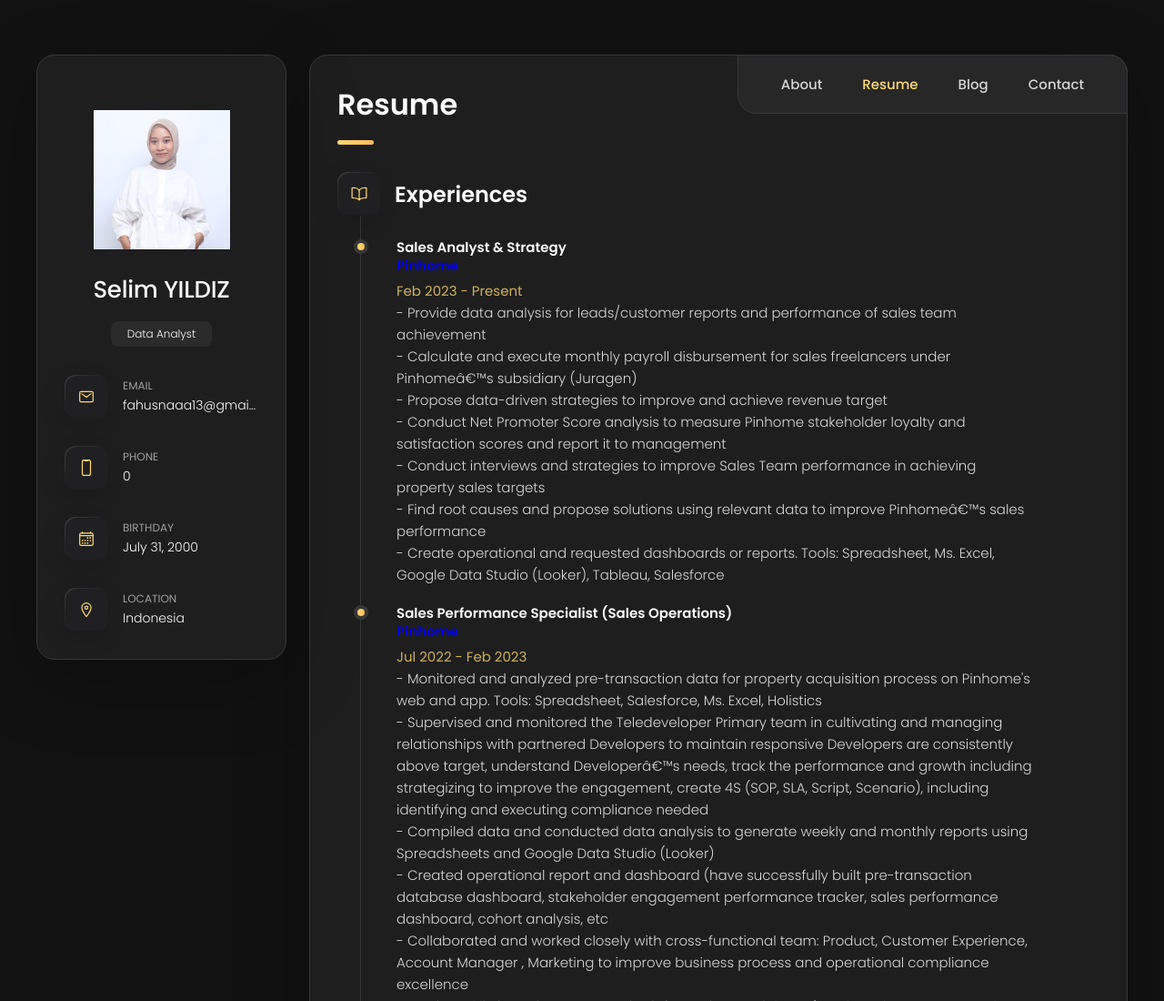
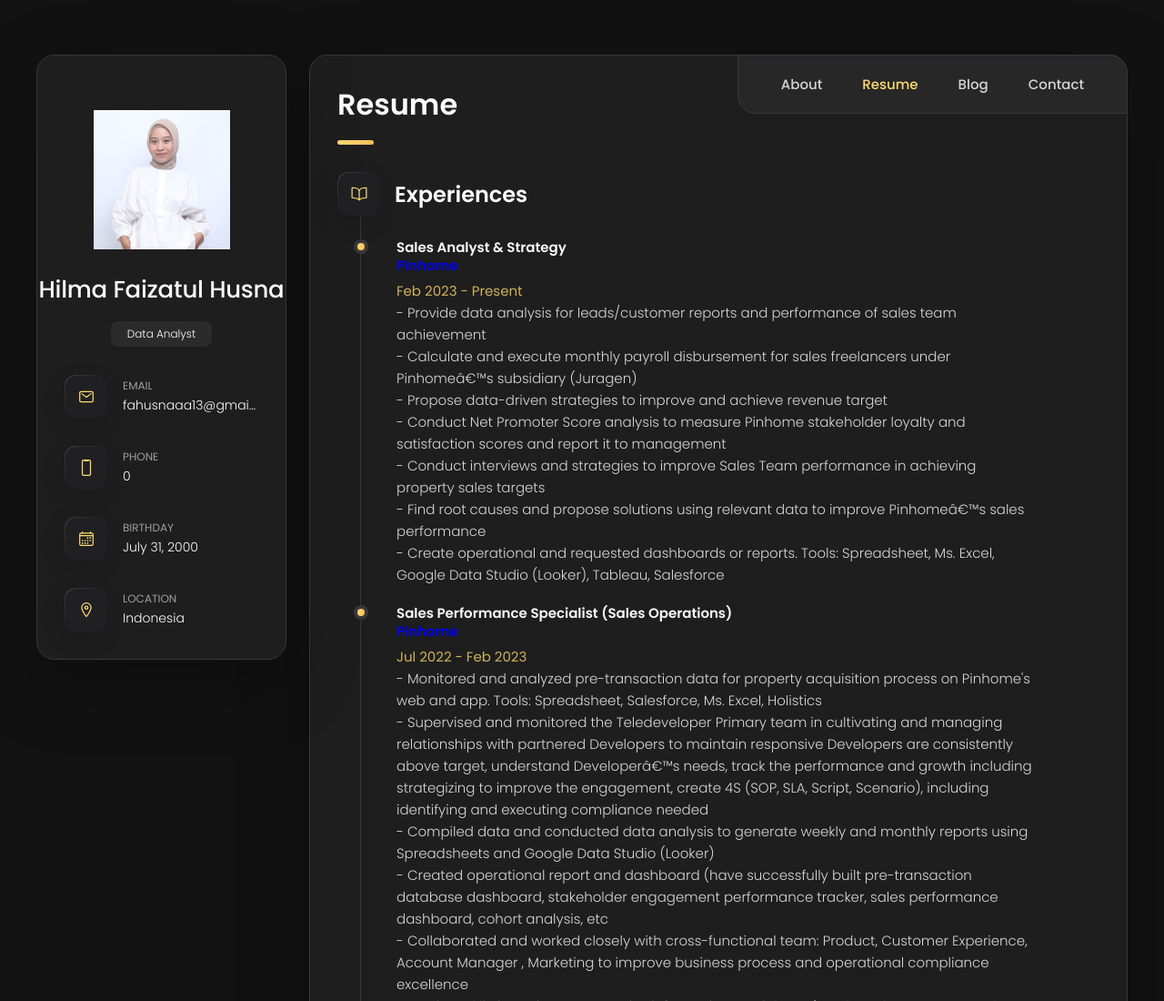
Before and after one commit to hilmafh/hilmafh.github.io, a plain HTML site: page resume.html in a window 1280 px wide. Shown: the top 1100 px of the page at 91% size. Drawn offline with nearby package versions, Linux system fonts and the light colour scheme.

Commit message:
Update resume.html

```diff
--- a/resume.html
+++ b/resume.html
@@ -50,11 +50,11 @@
             <div class="sidebar-info">
 
                 <figure class="avatar-box">
-                    <img src="./assets/images/Hilmafh.PNG" alt="Hilma Faizatul Husna" width="80">
+                    <img src="./assets/images/Hilmafh.PNG" alt="Hilma Faizatul Husna" width="85">
                 </figure>
 
                 <div class="info-content">
-                    <h1 class="name" title="Selim YILDIZ">Selim YILDIZ</h1>
+                    <h1 class="name" title="Hilma Faizatul Husna">Hilma Faizatul Husna</h1>
 
                     <p class="title">Data Analyst</p>
                 </div>
```
